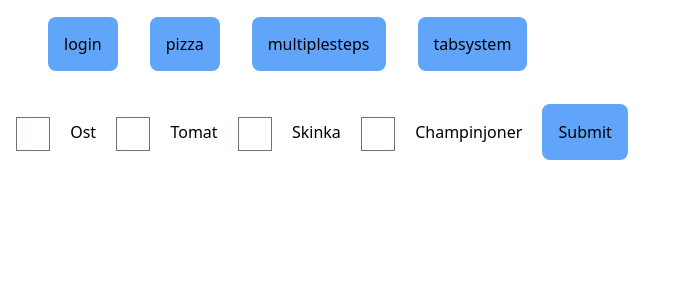
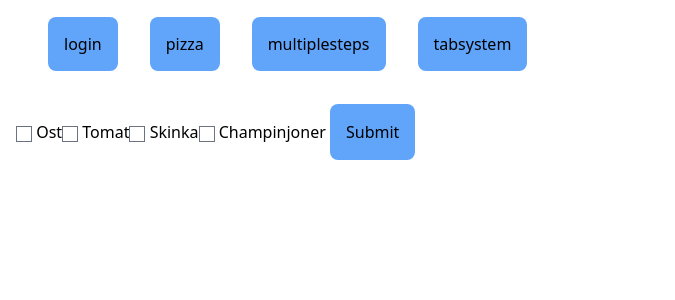
Before and after one commit to henrikvilhelmberglund/frontend-projekt-23-svelte, a SvelteKit app: page /pizza in a window 1280 px wide. Shown: the top 300 px of the page, without its empty margins (0-675 px from the left). Built offline with nearby package versions, Linux system fonts and the light colour scheme.

Commit message:
feat: :sparkles: add svelte version of pizza

```diff
--- a/src/routes/pizza/+page.svelte
+++ b/src/routes/pizza/+page.svelte
@@ -1,35 +1,27 @@
 <script>
-	let toppings = [];
-	let toppingNiceNames = {
+	import Topping from "./Topping.svelte";
+	let selected = [];
+	let toppings = {
 		cheese: "Ost",
 		tomato: "Tomat",
 		ham: "Skinka",
 		mushroom: "Champinjoner"
 	};
-	let final = "";
-
-	function niceNames() {
-		toppings.forEach((topping) => {
-			final += toppingNiceNames[topping] + "\n";
-		});
-	}
 
 	function submit() {
-		niceNames();
-		alert(final);
-		final = "";
+		let final = selected.map((topping, i) => {
+			if (topping) {
+				return `${Object.entries(toppings)[i][1]}\n`;
+			}
+		});
+		alert(final.join(""));
 	}
 </script>
 
 <form id="form" on:submit|preventDefault={() => submit()}>
-	<input type="checkbox" value="cheese" id="cheese" bind:group={toppings} />
-	<label for="cheese">Ost</label>
-	<input type="checkbox" value="tomato" id="tomato" bind:group={toppings} />
-	<label for="tomato">Tomat</label>
-	<input type="checkbox" value="ham" id="ham" bind:group={toppings} />
-	<label for="ham">Skinka</label>
-	<input type="checkbox" value="mushroom" id="mushroom" bind:group={toppings} />
-	<label for="mushroom">Champinjoner</label>
+	{#each Object.entries(toppings) as [key, value], i}
+		<Topping value={key} name={value} bind:checked={selected[i]} />
+	{/each}
 	<button type="submit" id="submit" class="rounded-lg bg-blue-400">Submit</button>
 </form>
 
--- /dev/null
+++ b/src/routes/pizza/Topping.svelte
@@ -0,0 +1,8 @@
+<script>
+	export let value;
+	export let name;
+	export let checked = false;
+</script>
+
+<input type="checkbox" {value} id={value} bind:checked />
+<label for={value}>{name}</label>
```
